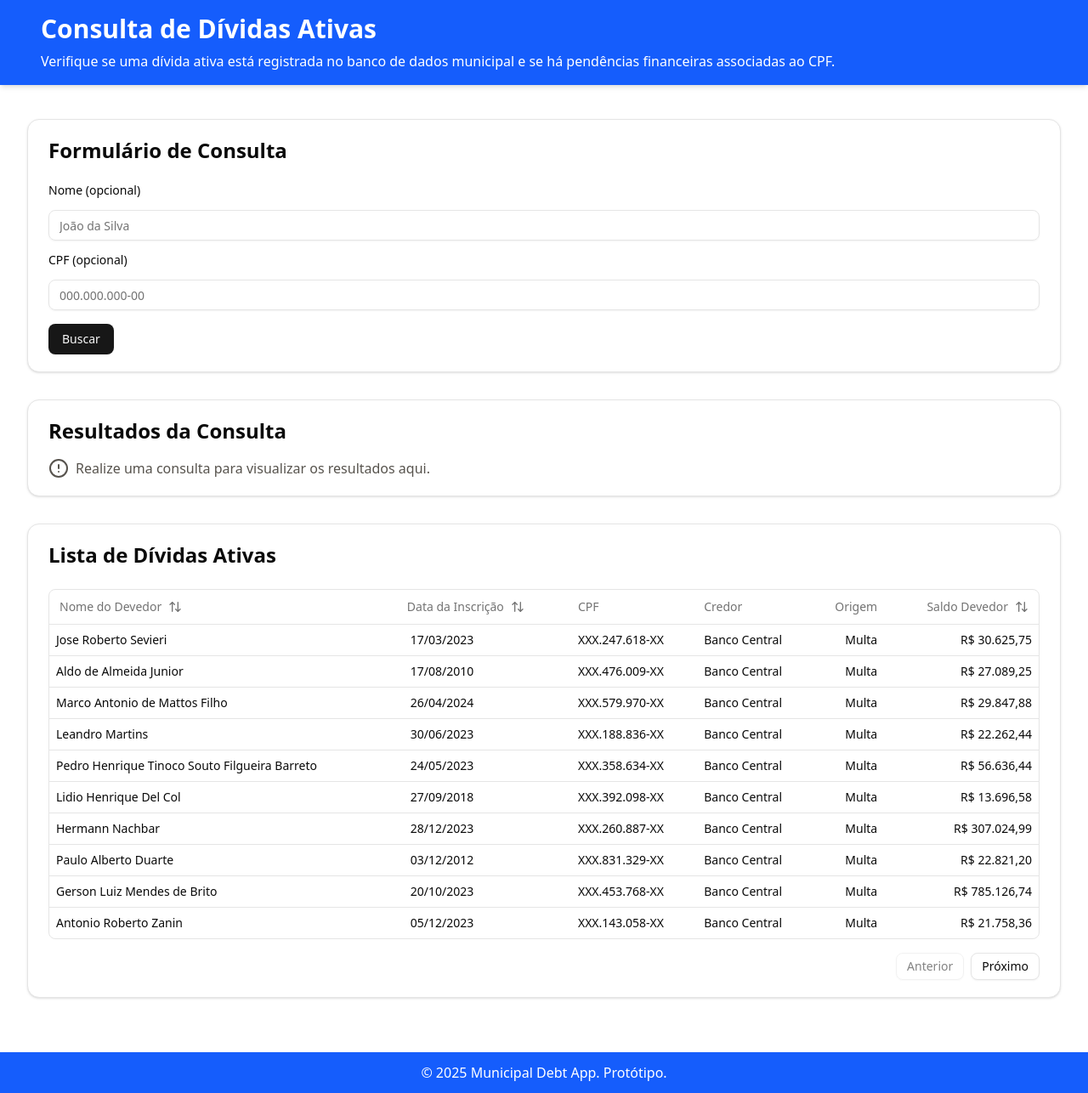
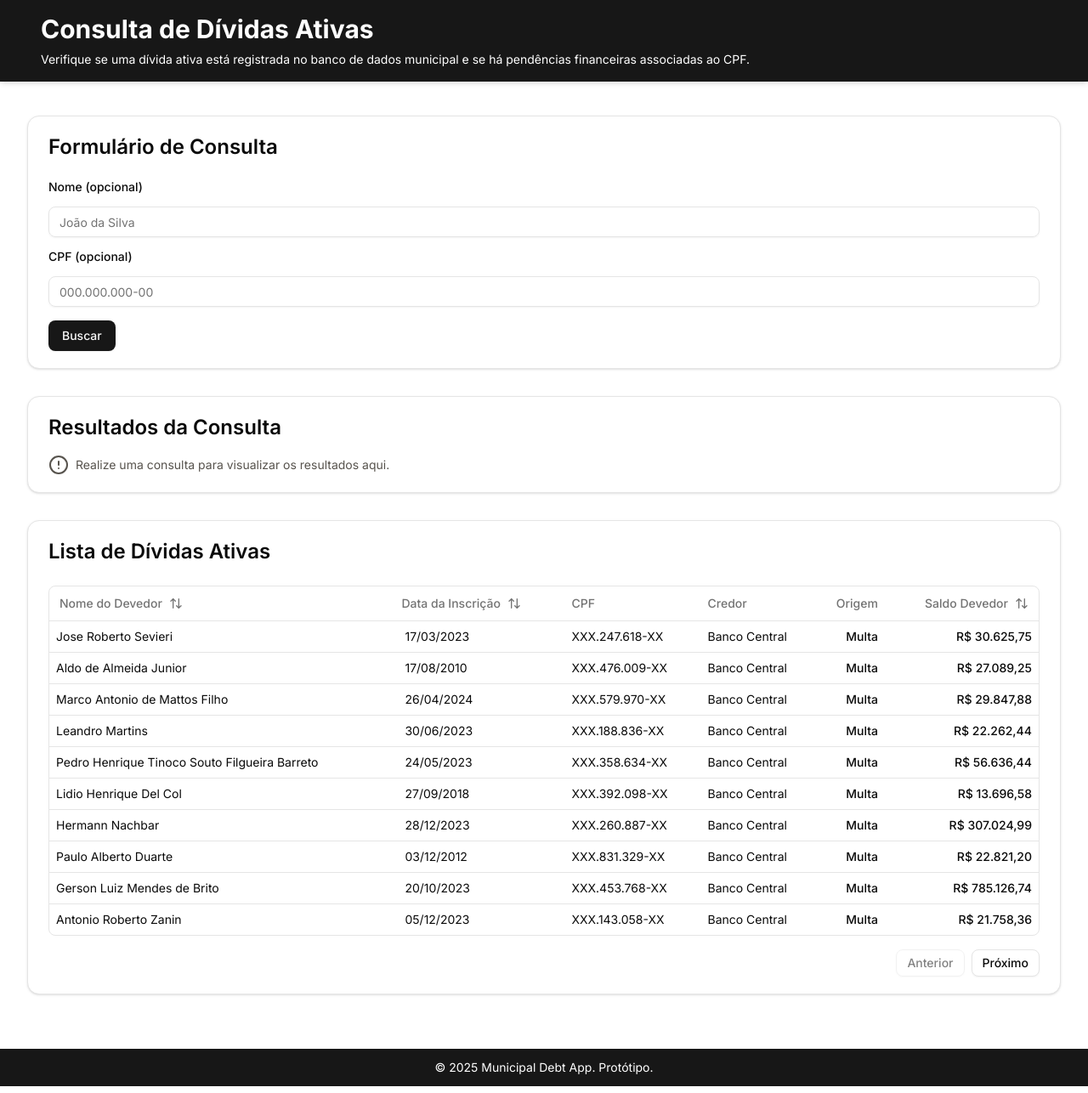
Before and after one commit to RGomes98/MunicipalDebtApp, a React (Vite) app: page / in a window 1280 px wide. Shown: the whole page at 85% size. Built offline with nearby package versions, Linux system fonts and the light colour scheme.

Commit message:
feat(style): improve app fonts and layout colors

```diff
--- a/src/components/Footer.tsx
+++ b/src/components/Footer.tsx
@@ -1,4 +1,4 @@
 export function Footer() {
   const currentYear = new Date().getFullYear();
-  return <p className='max-sm:text-sm'>© {currentYear} Municipal Debt App. Protótipo.</p>;
+  return <p className='text-sm'>© {currentYear} Municipal Debt App. Protótipo.</p>;
 }
--- a/src/components/Header.tsx
+++ b/src/components/Header.tsx
@@ -3,7 +3,7 @@ export function Header() {
     <div className='flex items-center justify-between px-8 max-sm:px-4'>
       <div>
         <h1 className='text-3xl font-bold max-sm:text-xl'>Consulta de Dívidas Ativas</h1>
-        <p className='mt-2 max-sm:text-sm'>
+        <p className='mt-2 text-sm'>
           Verifique se uma dívida ativa está registrada no banco de dados municipal e se há pendências
           financeiras associadas ao CPF.
         </p>
--- a/src/components/QueryResult.tsx
+++ b/src/components/QueryResult.tsx
@@ -37,7 +37,7 @@ function downloadCSV({ fileName, fileBlob }: { fileName: string; fileBlob: Blob
 export function QueryResult({ isLoading, formEntries, queryResult, dialogState }: QueryResult) {
   if (isLoading) {
     return (
-      <p className='-mt-2 flex items-center text-stone-600 max-sm:text-sm'>
+      <p className='-mt-2 flex items-center text-sm text-stone-600'>
         <Loader2 className='mr-2 size-6 animate-spin stroke-stone-600' />
         Buscando resultados, por favor, aguarde.
       </p>
@@ -46,7 +46,7 @@ export function QueryResult({ isLoading, formEntries, queryResult, dialogState }
 
   if (!formEntries) {
     return (
-      <p className='-mt-2 flex items-center text-stone-600 max-sm:text-sm'>
+      <p className='-mt-2 flex items-center text-sm text-stone-600'>
         <CircleAlert className='mr-2 size-6 stroke-stone-600' />
         Realize uma consulta para visualizar os resultados aqui.
       </p>
@@ -55,7 +55,7 @@ export function QueryResult({ isLoading, formEntries, queryResult, dialogState }
 
   if (!queryResult) {
     return (
-      <p className='-mt-2 flex items-center text-green-600 max-sm:text-sm'>
+      <p className='-mt-2 flex items-center text-sm text-green-600'>
         <CheckCircle className='mr-2' />
         Nenhuma dívida pendente encontrada.
       </p>
@@ -83,7 +83,7 @@ export function QueryResult({ isLoading, formEntries, queryResult, dialogState }
             </TableRow>
           </TableHeader>
           <TableBody>
-            <TableRow key={queryResult['CPF/CNPJ DEVEDOR']}>
+            <TableRow>
               <TableCell>{queryResult['CPF/CNPJ DEVEDOR']}</TableCell>
               <TableCell>{queryResult['NÚMERO DO TERMO DE INSCRIÇÃO']}</TableCell>
               <TableCell>{queryResult['TIPO DE PESSOA']}</TableCell>
--- a/src/pages/Home.tsx
+++ b/src/pages/Home.tsx
@@ -23,8 +23,8 @@ export function Home() {
 
   return (
     <Fragment>
-      <div className='min-h-screen'>
-        <header className='sticky top-0 z-50 bg-blue-600 p-4 text-white shadow-md'>
+      <div className='font-inter min-h-screen'>
+        <header className='bg-primary sticky top-0 z-50 p-4 text-white shadow-md'>
           <Header />
         </header>
 
@@ -62,7 +62,7 @@ export function Home() {
           </Card>
         </main>
 
-        <footer className='flex items-center justify-center bg-blue-600 py-3 text-white shadow-md'>
+        <footer className='bg-primary flex items-center justify-center py-3 text-white shadow-md'>
           <Footer />
         </footer>
       </div>
--- a/src/stylesheets/index.css
+++ b/src/stylesheets/index.css
@@ -1,3 +1,5 @@
+@import url('https://fonts.googleapis.com/css2?family=Inter:ital,opsz,wght@0,14..32,100..900;1,14..32,100..900&family=Open+Sans:ital,wght@0,300..800;1,300..800&family=Ubuntu:ital,wght@0,300;0,400;0,500;0,700;1,300;1,400;1,500;1,700&display=swap');
+
 @import 'tailwindcss';
 @plugin 'tailwindcss-animate';
 @custom-variant dark (&:is(.dark *));
@@ -110,6 +112,10 @@
   --color-sidebar-accent-foreground: var(--sidebar-accent-foreground);
   --color-sidebar-border: var(--sidebar-border);
   --color-sidebar-ring: var(--sidebar-ring);
+  --font-fallback: sans-serif;
+  --font-open-sans: 'Open Sans', var(--font-fallback);
+  --font-inter: 'Inter', var(--font-fallback);
+  --font-ubuntu: 'Ubuntu', var(--font-fallback);
 }
 
 @layer base {
```
